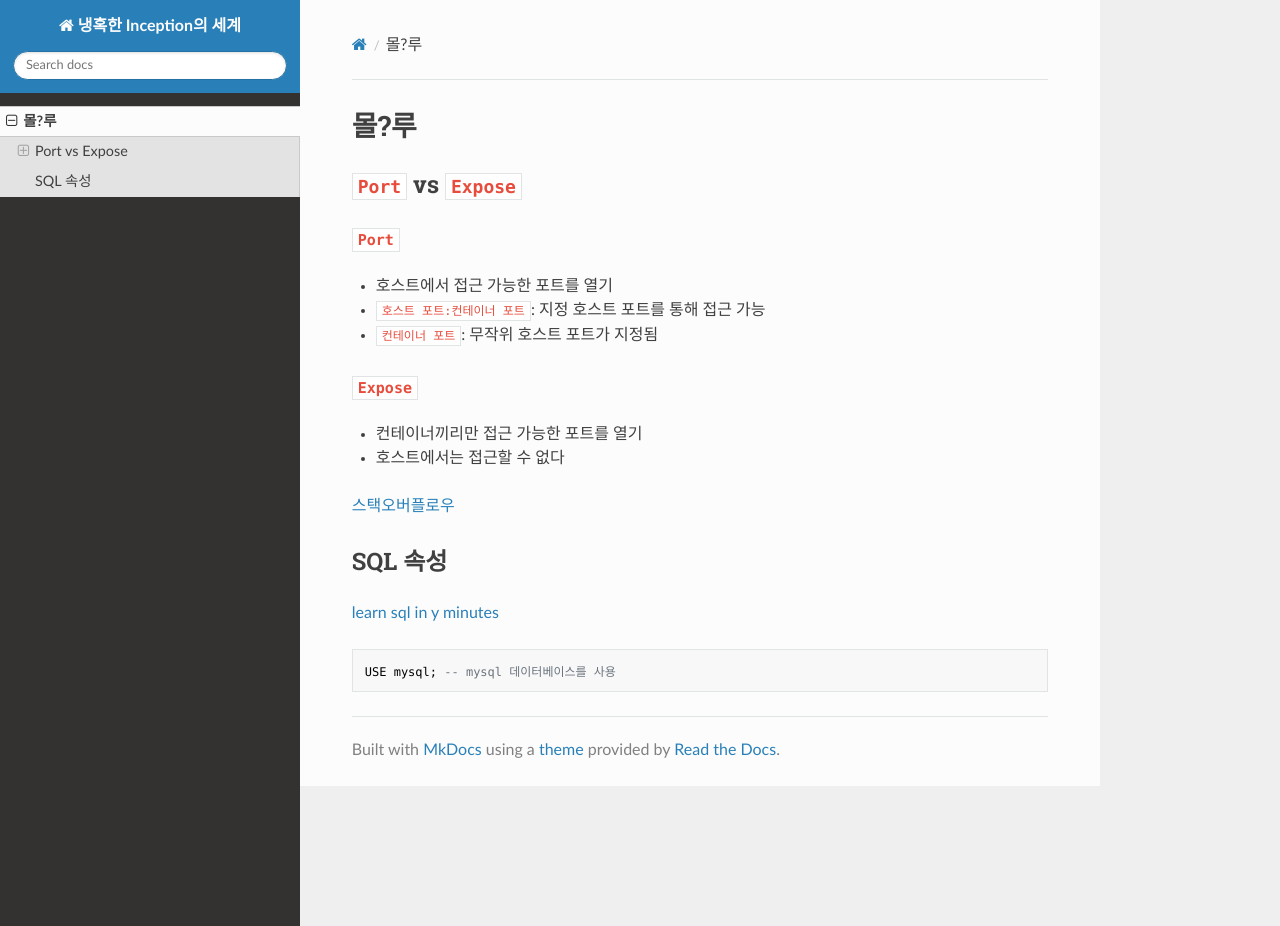
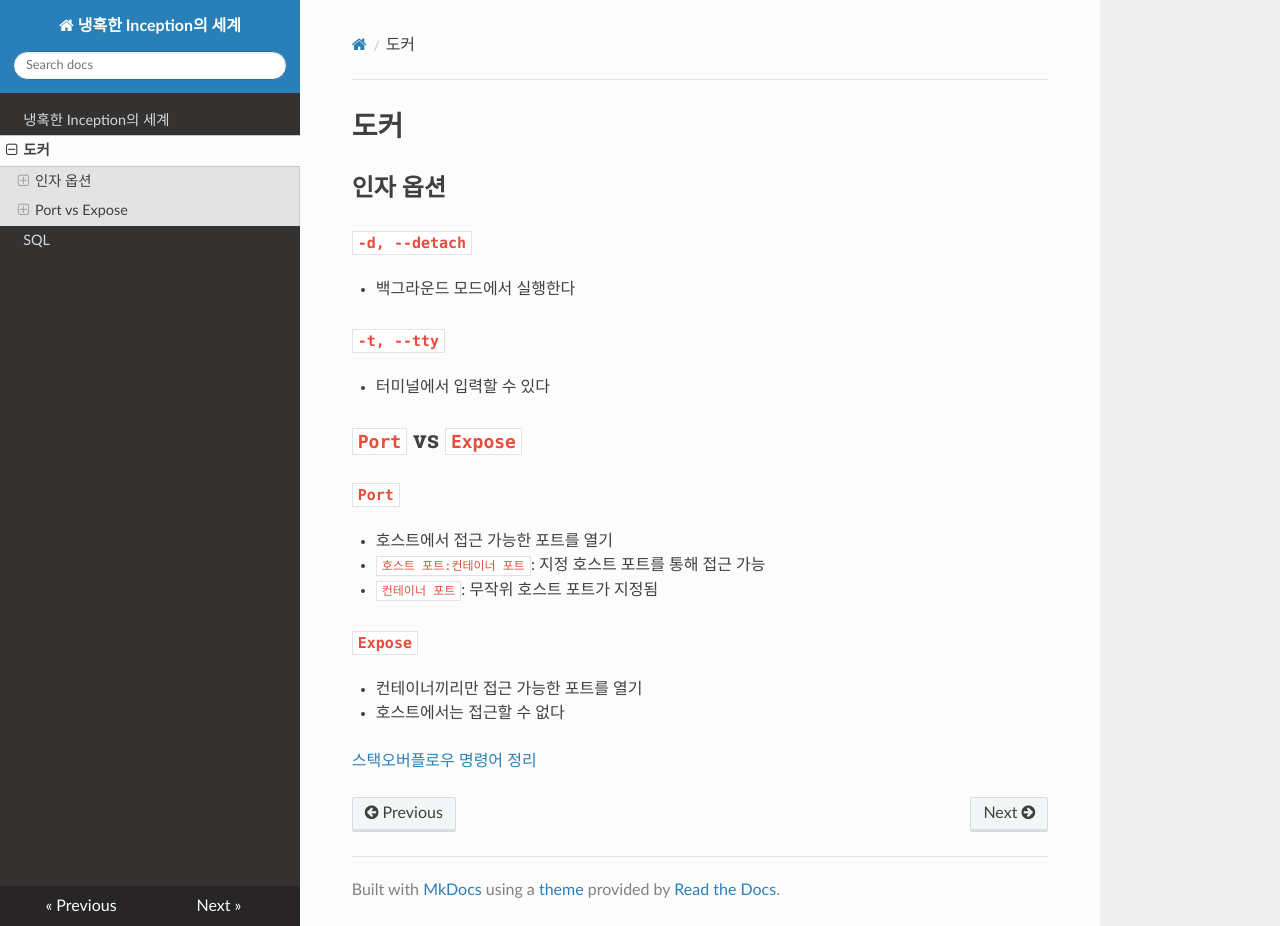
Before and after one commit to 42cursus-youkim/Inception, an MkDocs documentation site: the page built from docs/docker.md, in a window 1280 px wide and 926 px high. Built offline with MkDocs 1.6.1, drawn with Linux system fonts in a browser that asks for light colours; nearby versions of some CDN libraries.

Commit message:
docs: 파일 쪼개고 정리 조금

````diff
--- a/docs/몰?루.md
+++ b/docs/docker.md
@@ -1,21 +1,25 @@
-# 몰?루
+# 도커
+
+## 인자 옵션
+
+### `-d, --detach`
+- 백그라운드 모드에서 실행한다
+
+### `-t, --tty`
+- 터미널에서 입력할 수 있다
 
 ## `Port` vs `Expose`
 
 ### `Port`
+
 - 호스트에서 접근 가능한 포트를 열기
 - `호스트 포트:컨테이너 포트`: 지정 호스트 포트를 통해 접근 가능
 - `컨테이너 포트`: 무작위 호스트 포트가 지정됨
 
 ### `Expose`
+
 - 컨테이너끼리만 접근 가능한 포트를 열기
 - 호스트에서는 접근할 수 없다
 
 [스택오버플로우](https://stackoverflow.com/a/40801773/13503626)
-
-## SQL 속성
-[learn sql in y minutes](https://learnxinyminutes.com/docs/sql/)
-
-```sql
-USE mysql; -- mysql 데이터베이스를 사용
-```
+[명령어 정리](https://velog.io/@jjewqm/도커-명령어-정리)
````
Also changed, not shown: docs/index.md (added, +13 -0 lines), docs/sql.md (added, +9 -0 lines).
